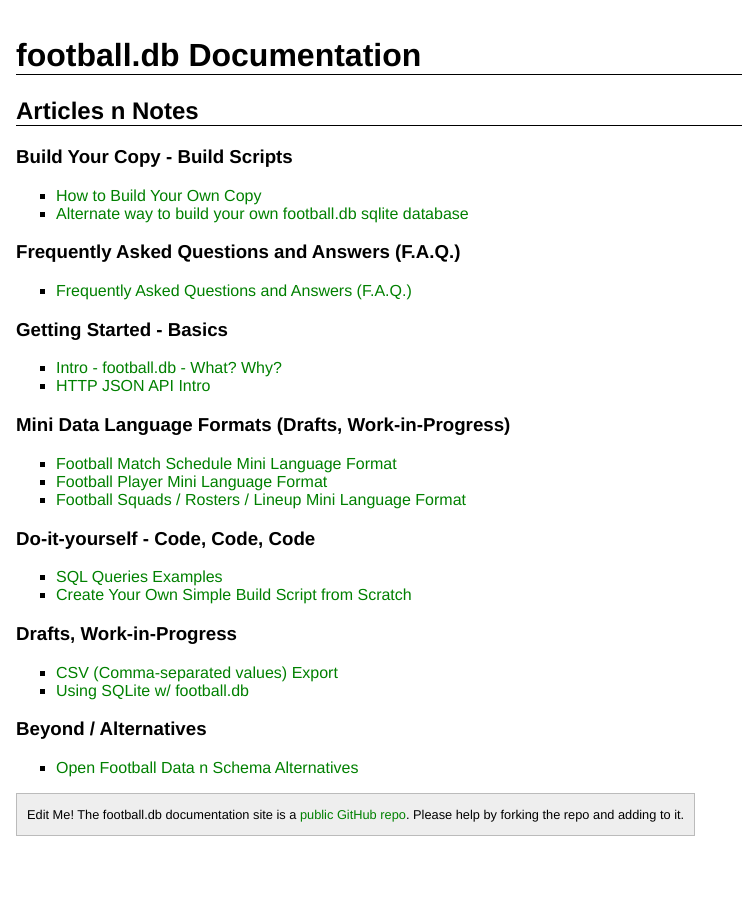
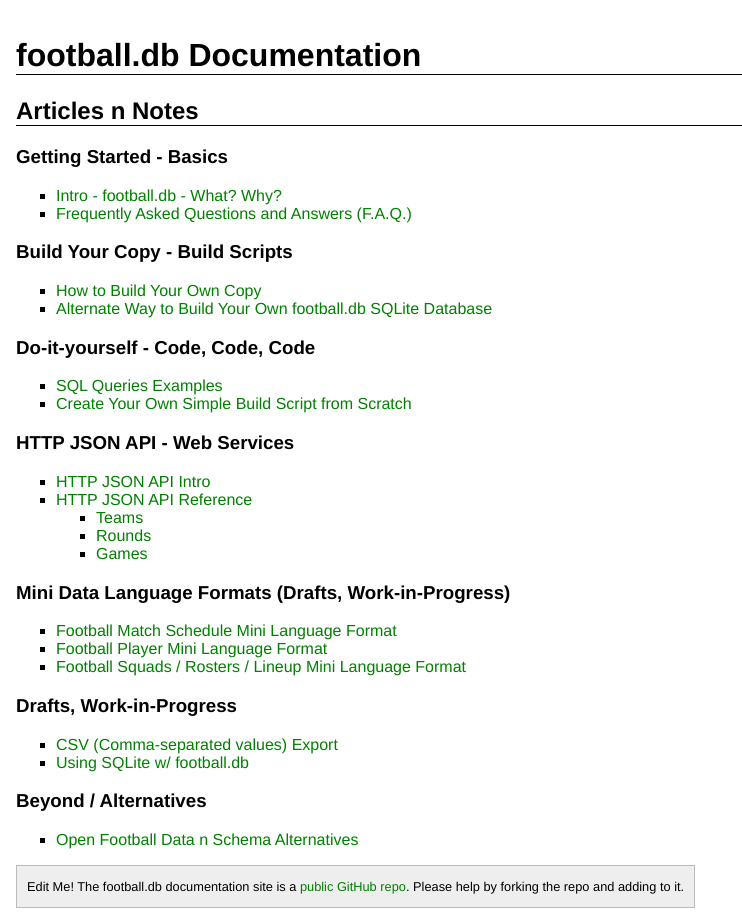
Before and after one commit to openfootball/docs, a Jekyll site: the page built from index.md, in a window 1280 px wide. Shown: the whole page, without its empty margins (0-742 px from the left). Built offline with Jekyll 4.4.1, drawn with Linux system fonts in a browser that asks for light colours; before the commit the page ends 900 px from its top, so only the background shows below that.

Commit message:
up json api

```diff
--- a/index.md
+++ b/index.md
@@ -8,21 +8,31 @@ title: football.db Documentation
 ## Articles n Notes
 
 
+### Getting Started - Basics
+
+- [Intro - football.db - What? Why?](intro.html)
+- [Frequently Asked Questions and Answers (F.A.Q.)](questions.html)
+
+
 ### Build Your Copy - Build Scripts
 
 - [How to Build Your Own Copy](build.html)
-- [Alternate way to build your own football.db sqlite database](build-shell.html)
+- [Alternate Way to Build Your Own football.db SQLite Database](build-shell.html)
 
 
-### Frequently Asked Questions and Answers (F.A.Q.)
+###  Do-it-yourself - Code, Code, Code
 
-- [Frequently Asked Questions and Answers (F.A.Q.)](questions.html)
+- [SQL Queries Examples](sql-queries-intro.html)
+- [Create Your Own Simple Build Script from Scratch](build-script.html)
 
 
-### Getting Started - Basics
+### HTTP JSON API - Web Services
 
-- [Intro - football.db - What? Why?](intro.html)
 - [HTTP JSON API Intro](json-api-intro.html)
+- [HTTP JSON API Reference](json-api.html)
+  - [Teams](json-api-teams.html)
+  - [Rounds](json-api-rounds.html)
+  - [Games](json-api-games.html)
 
 
 ### Mini Data Language Formats (Drafts, Work-in-Progress)
```
Also changed, not shown: other parts of index.md (+0 -5 lines), api/games.md (renamed from api/GAMES.md, +8 -1 lines), api/index.md (renamed from api/README.md, +10 -4 lines), api/intro.md (renamed from json-api-intro.md, +1 -0 lines), api/rounds.md (renamed from api/ROUNDS.md, +7 -1 lines), api/teams.md (renamed from api/TEAMS.md, +7 -1 lines).
